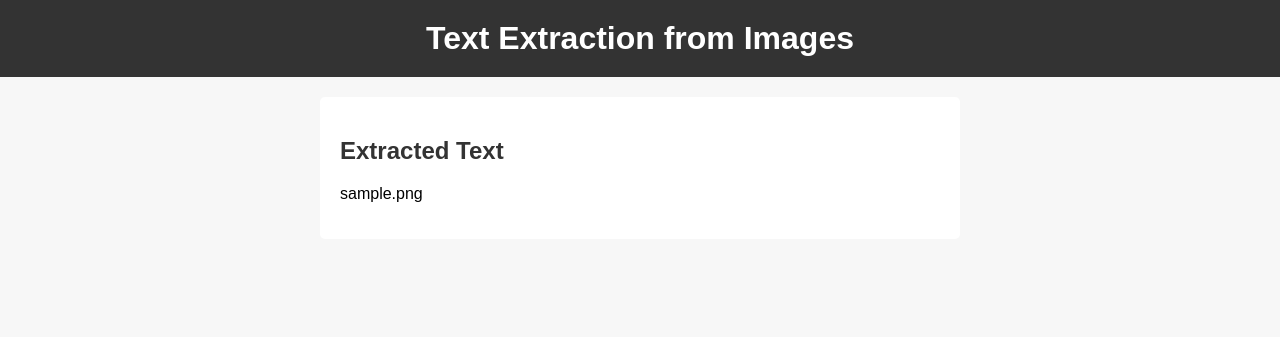
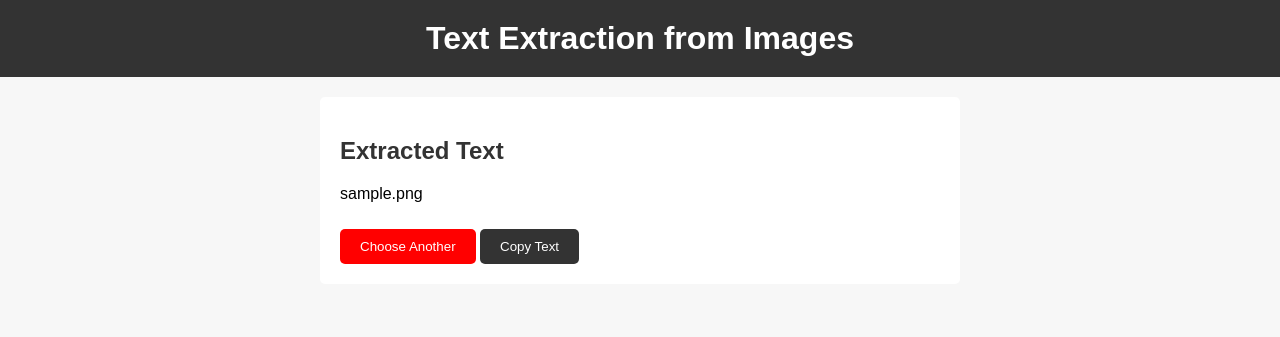
Before and after one commit to Ahmed-Taha-Dahmoul/image_text_extractor, a Django app: template text_image_extract/main/templates/index.html in a window 1280 px wide. Shown: the top 337 px of the page. Run offline with Django 4.2, Linux system fonts and the light colour scheme; the template is opened without the code that fills it: values that come from a table or form of the project are taken from there, others are empty; tables that the repository leaves empty hold one stand-in row (values such as "Sample post").

Commit message:
modify the text display and add grammar expressions before sending the json data

```diff
--- a/text_image_extract/main/templates/index.html
+++ b/text_image_extract/main/templates/index.html
@@ -48,6 +48,32 @@
         .custom-upload-button:hover {
             background-color: #555;
         }
+        .custom-reset-button {
+            background-color: #f00;
+            color: white;
+            border: none;
+            padding: 10px 20px;
+            border-radius: 5px;
+            cursor: pointer;
+            display: inline-block;
+            margin-top: 10px;
+        }
+        .custom-reset-button:hover {
+            background-color: #f33;
+        }
+        .custom-copy-button {
+            background-color: #333;
+            color: white;
+            border: none;
+            padding: 10px 20px;
+            border-radius: 5px;
+            cursor: pointer;
+            display: inline-block;
+            margin-top: 10px;
+        }
+        .custom-copy-button:hover {
+            background-color: #555;
+        }
         #results {
             margin-top: 20px;
         }
@@ -60,6 +86,7 @@
             padding: 20px;
             text-align: center;
             cursor: pointer;
+            position: relative;
         }
     </style>
 </head>
@@ -70,26 +97,27 @@
     <div id="content">
         {% if extracted_text %}
             <h2>Extracted Text</h2>
-            <p>{{ extracted_text }}</p>
+            <p id="extracted-text">{{ extracted_text|linebreaksbr|safe }}</p>
+            <button class="custom-reset-button" id="reset-button">Choose Another</button>
+            <button class="custom-copy-button" id="copy-text-button">Copy Text</button>
         {% else %}
             <h2>Upload an Image</h2>
             <form method="post" enctype="multipart/form-data" id="upload-form">
                 {% csrf_token %}
-                <label for="file-input" class="custom-upload-button" id="file-label">Choose File</label>
+                <div id="drag-drop-container">
+                    <label for="file-input" class="custom-upload-button" id="file-label">Choose File or drag and drop the image</label>
                     <input type="file" id="file-input" class="custom-file-input" name="image" accept="image/*" required>
+                </div>
                 <img id="selected-image" src="" alt="Selected Image">
-                <button type="submit" class="custom-upload-button">Upload</button>
+                <button type="submit" class="custom-upload-button" id="upload-button">Upload</button>
             </form>
             <div id="results">
                 <!-- Extraction results will be displayed here using JavaScript -->
             </div>
-            <div id="drag-drop-container">
-                <p>or drag and drop an image here</p>
-            </div>
         {% endif %}
     </div>
 
-    <script src="https://code.jquery.com/jquery-3.6.0.min.js"></script> <!-- Include jQuery library -->
+    <script src="https://code.jquery.com/jquery-3.6.0.min.js"></script>
     <script>
         $(document).ready(function () {
             $('#upload-form').on('submit', function (event) {
@@ -103,7 +131,9 @@
                     contentType: false,
                     success: function (data) {
                         if (data.status === 'success') {
-                  $('#results').html('<h2>Extracted Text</h2><p>' + data.text + '</p>');
+                            var formattedText = data.text.split('\\n').join('<br>'); // Replaces \n with HTML line breaks
+                            $('#results').html('<h2>Extracted Text</h2><pre>' + data.text + '</pre>');
+                            $('#reset-button').show(); // Show the "Choose Another" button
                         } else {
                             $('#results').html('<p>Error: ' + data.message + '</p>');
                         }
@@ -114,14 +144,15 @@
                 });
             });
 
-          // Display the selected image when a file is chosen
+            // Display the selected image and show the upload button when a file is chosen
             $('input[type="file"]').change(function () {
                 if (this.files && this.files[0]) {
                     var reader = new FileReader();
                     reader.onload = function (e) {
                         $('#selected-image').attr('src', e.target.result);
                         $('#selected-image').show();
-                $('#file-label').hide(); // Hide the "Choose File" button
+                        $('#file-label').hide(); // Hide the "Choose File" label
+                        $('#upload-button').show(); // Show the "Upload" button
                     };
                     reader.readAsDataURL(this.files[0]);
                 }
@@ -147,7 +178,8 @@
                     reader.onload = function (e) {
                         $('#selected-image').attr('src', e.target.result);
                         $('#selected-image').show();
-                $('#file-label').hide(); // Hide the "Choose File" button
+                        $('#file-label').hide(); // Hide the "Choose File" label
+                        $('#upload-button').show(); // Show the "Upload" button
                     };
                     reader.readAsDataURL(file);
 
@@ -155,7 +187,34 @@
                     $('#file-input')[0].files = e.originalEvent.dataTransfer.files;
                 }
             });
+
+            // Choose Another functionality
+            $('#reset-button').click(function () {
+                $('#selected-image').hide();
+                $('#file-label').show();
+                $('#upload-button').hide();
+                $(this).hide();
+                $('#file-input').val(''); // Clear the file input value
+                $('#results').empty(); // Clear the results display
             });
+
+            // Function to copy text when the "Copy Text" button is clicked
+            $('#copy-text-button').click(function () {
+                var textToCopy = $('#extracted-text').text();
+                copyTextToClipboard(textToCopy);
+            });
+        });
+
+        // Function to copy text to clipboard
+        function copyTextToClipboard(text) {
+            var textArea = document.createElement("textarea");
+            textArea.value = text;
+            document.body.appendChild(textArea);
+            textArea.select();
+            document.execCommand('copy');
+            document.body.removeChild(textArea);
+            alert("Text copied to clipboard: " + text);
+        }
     </script>
 </body>
 </html>
```
Also changed, not shown: text_image_extract/main/views.py (+30 -9 lines), text_image_extract/db.sqlite3, text_image_extract/media/images/393809306_6678108522245042_3962045818639047360_n.jpg (deleted), text_image_extract/media/images/Capture d’écran 2023-10-25 181943.png (deleted), text_image_extract/media/images/Capture d’écran 2023-10-27 114312.png (added), text_image_extract/media/images/Capture_décran_2023-10-25_181943.png (deleted), text_image_extract/media/images/g.png (deleted), text_image_extract/media/images/zaaaa_KOwgOte.png (deleted), text_image_extract/media/images/zaaaa_QLBUumC.png (deleted), text_image_extract/media/images/zaaaa_YneNIHz.png (deleted), text_image_extract/media/images/zaaaa_d4ph1CR.png (deleted), text_image_extract/media/images/zaaaa_iG0AQFf.png (deleted). Lines whose indentation alone changed are shown as unchanged.
